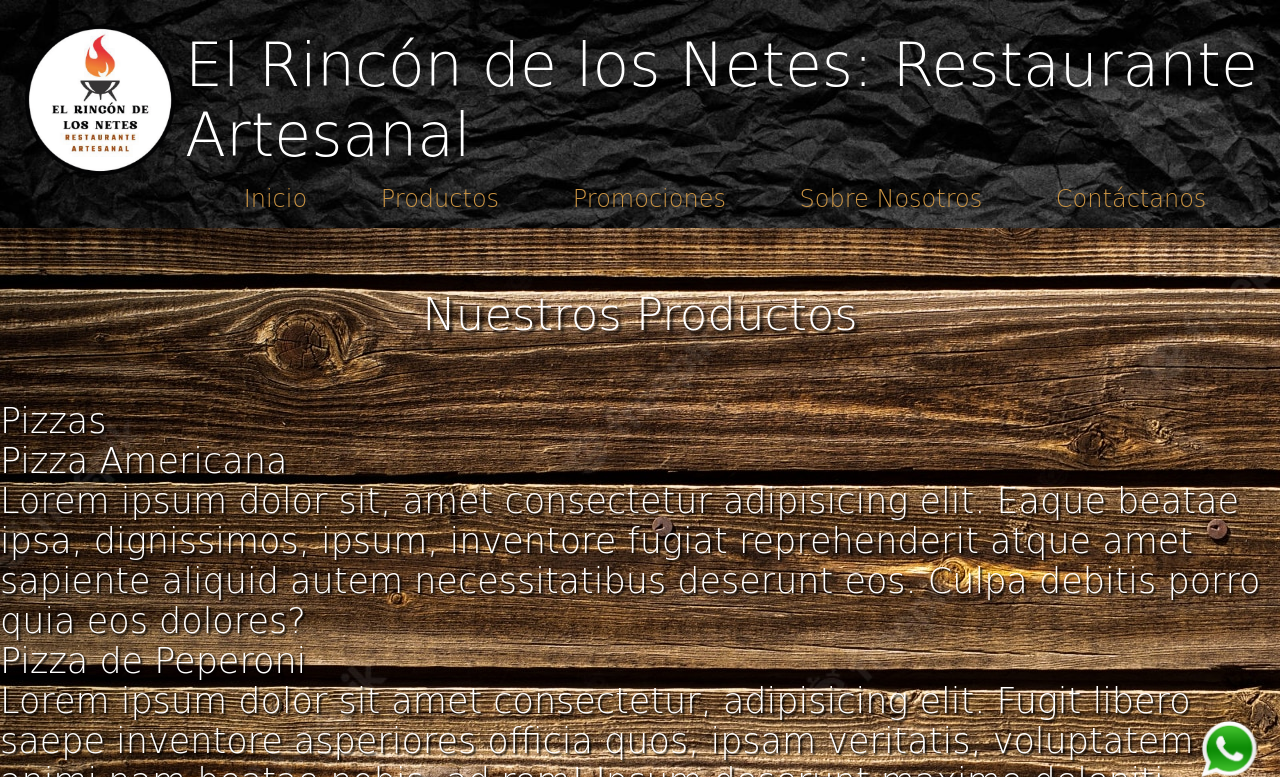
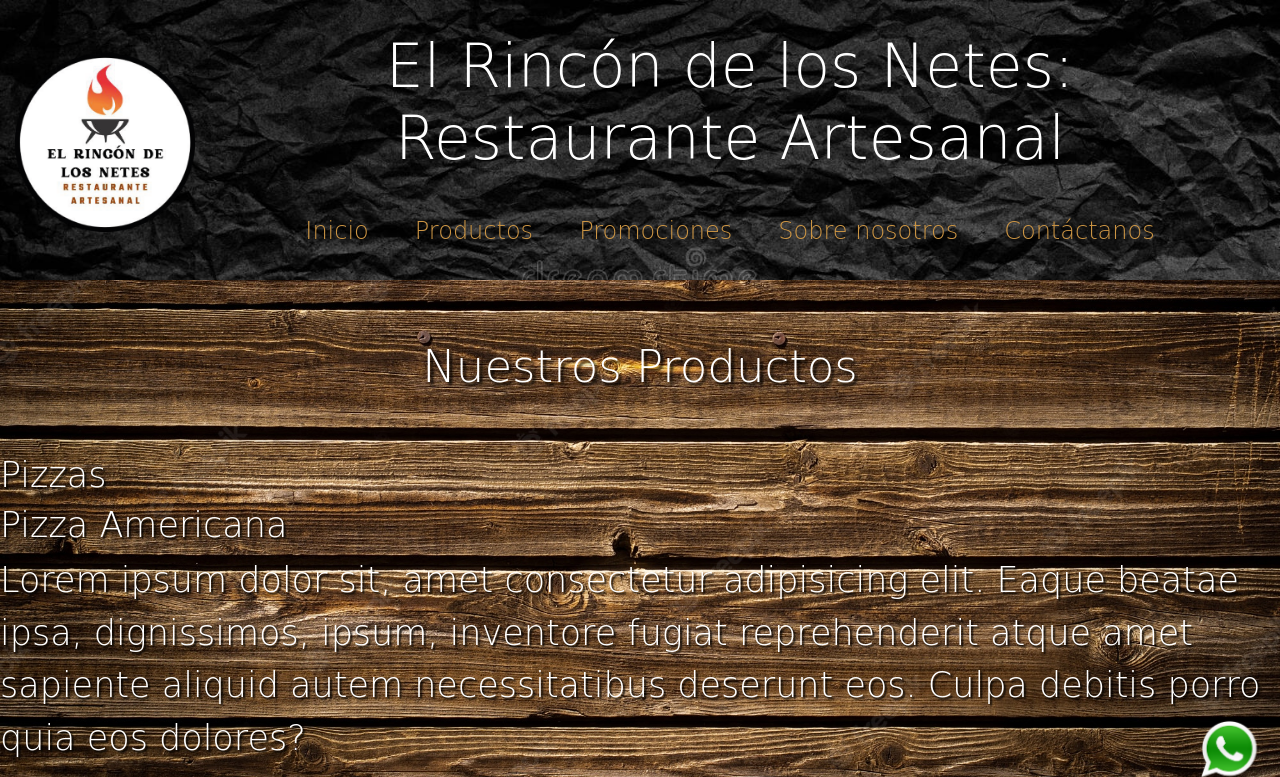
Before and after one commit to WaloGBU/preentrega-bustamante, a plain HTML site: page pages/productos.html in a window 1280 px wide. Shown: the top 777 px of the page. Drawn offline with nearby package versions, Linux system fonts and the light colour scheme; a web font is replaced by a local one.

Commit message:
Se agregó estilos de BT y animaciones al nav del html Productos

```diff
--- a/css/styles.css
+++ b/css/styles.css
@@ -8,24 +8,26 @@
 /*Estilo del HTML Index(Inicio)*/
 body{
     background-image: url(../img/Fondomadera.jpg);
+    background-repeat: no-repeat;
+    background-size: cover;
+    background-attachment: fixed;
+    background-position: center;
     overflow-x: hidden;
 }
 
 /*Estilos del Header*/
 .header-inicio{
+    background-image: url(../img/Papelnegro.jpg);
+    background-size: cover;
     padding: 15px 15px 0px 15px;
     display: flex;
     justify-content: space-evenly;
-}
-
-header{
-    background-image: url(../img/Papelnegro.jpg);
-    background-size: cover;
+    align-items: center;
 }
 
 .header-inicio div img{
-    width: 150px;
-    margin: 10px;
+    width: 180px;
+    margin-bottom: 10px;
 }
 
 .header-inicio .menu{
@@ -35,8 +37,9 @@ header{
 .header-inicio h1{
     font-family: 'Rubik Dirt', cursive;
     font-size: 60px;
+    font-weight: lighter;
+    text-align: center;
     color: white;
-    font-weight: lighter;
     margin-top: 15px;
 }
 
@@ -185,9 +188,10 @@ footer{
 
     .header-inicio h1{
         font-size: 48px;
+        margin-bottom: 1.5rem;
     }
 
-    /*Nuevos estilos del main*/
+    /*Nuevos estilos del main-inicio*/
     .main-inicio h2{
         font-size: 36px;
     }
--- a/pages/productos.html
+++ b/pages/productos.html
@@ -13,6 +13,9 @@
     <link rel="preconnect" href="https://fonts.gstatic.com" crossorigin>
     <link href="https://fonts.googleapis.com/css2?family=Beth+Ellen&family=Holtwood+One+SC&family=Rubik+Dirt&family=Rye&family=Vast+Shadow&display=swap" rel="stylesheet">
 
+    <!-- CSS BT -->
+    <link href="https://cdn.jsdelivr.net/npm/bootstrap@5.2.1/dist/css/bootstrap.min.css" rel="stylesheet" integrity="sha384-iYQeCzEYFbKjA/T2uDLTpkwGzCiq6soy8tYaI1GyVh/UjpbCx/TYkiZhlZB6+fzT" crossorigin="anonymous">
+
     <!--Link del css-->
     <link rel="stylesheet" href="../css/styles.css">
     <title>El Rincón de los Netes - Productos</title>
@@ -22,30 +25,41 @@
 
     <header class="header-inicio">
         <div>
-            <img src="../img/Logo.png" alt="">
+            <a href="../index.html">
+                <img src="../img/Logo.png" alt="Logo de la empresa">
+            </a>
         </div>
         <div class="menu">
             <h1 id="arriba">El Rincón de los Netes: Restaurante Artesanal</h1>
+
             <!--Menú de navegación-->
-            <nav>
-                <ul>
-                    <li>
-                        <a href="../index.html">Inicio</a>
+            <nav class="navbar navbar-expand-lg navbar-dark">
+                <div class="container-fluid d-flex justify-content-center">
+                <button class="navbar-toggler" type="button" data-bs-toggle="collapse" data-bs-target="#navbarSupportedContent" aria-controls="navbarSupportedContent" aria-expanded="false" aria-label="Toggle navigation">
+                    <span class="navbar-toggler-icon"></span>
+                </button>
+                <div class="collapse navbar-collapse" id="navbarSupportedContent">
+                    <ul class="navbar-nav mx-auto mb-2 mb-lg-0">
+                        <li class="nav-item">
+                            <a class="nav-link" href="../index.html">Inicio</a>
                         </li>
-                    <li>
-                        <a href="productos.html">Productos</a>
+                        <li class="nav-item">
+                            <a class="nav-link" href="pages/productos.html">Productos</a>
                         </li>
-                    <li>
-                        <a href="../pages/promociones.html">Promociones</a>
+                        <li class="nav-item">
+                            <a class="nav-link" href="../pages/promociones.html">Promociones</a>
                         </li>
-                    <li>
-                        <a href="../pages/sobrenosotros.html">Sobre Nosotros</a>
+                        <li class="nav-item">
+                            <a class="nav-link" href="../pages/sobrenosotros.htm">Sobre nosotros</a>
                         </li>
-                    <li>
-                        <a href="../pages/contactanos.html">Contáctanos</a>
+                        <li class="nav-item">
+                            <a class="nav-link" href="../pages/contactanos.html">Contáctanos</a>
                         </li>
                     </ul>
+                </div>
+                </div>
             </nav>
+
         </div>
     </header>
 
@@ -102,5 +116,8 @@
         </div>
         <p>Todos los derechos reservados</p>
     </footer>
+
+    <!-- JavaScript Bundle with Popper -->
+    <script src="https://cdn.jsdelivr.net/npm/bootstrap@5.2.1/dist/js/bootstrap.bundle.min.js" integrity="sha384-u1OknCvxWvY5kfmNBILK2hRnQC3Pr17a+RTT6rIHI7NnikvbZlHgTPOOmMi466C8" crossorigin="anonymous"></script>
 </body>
 </html>
```
Lines whose indentation alone changed are shown as unchanged.
